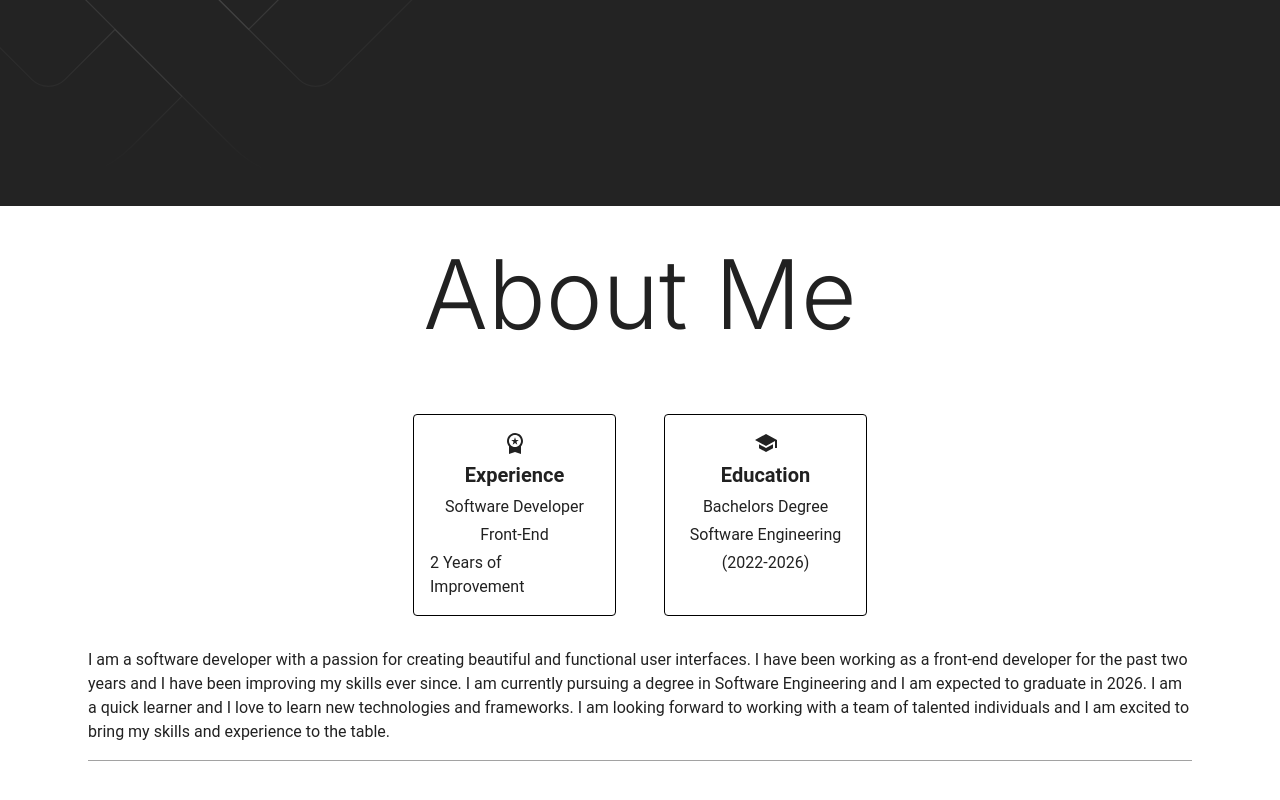
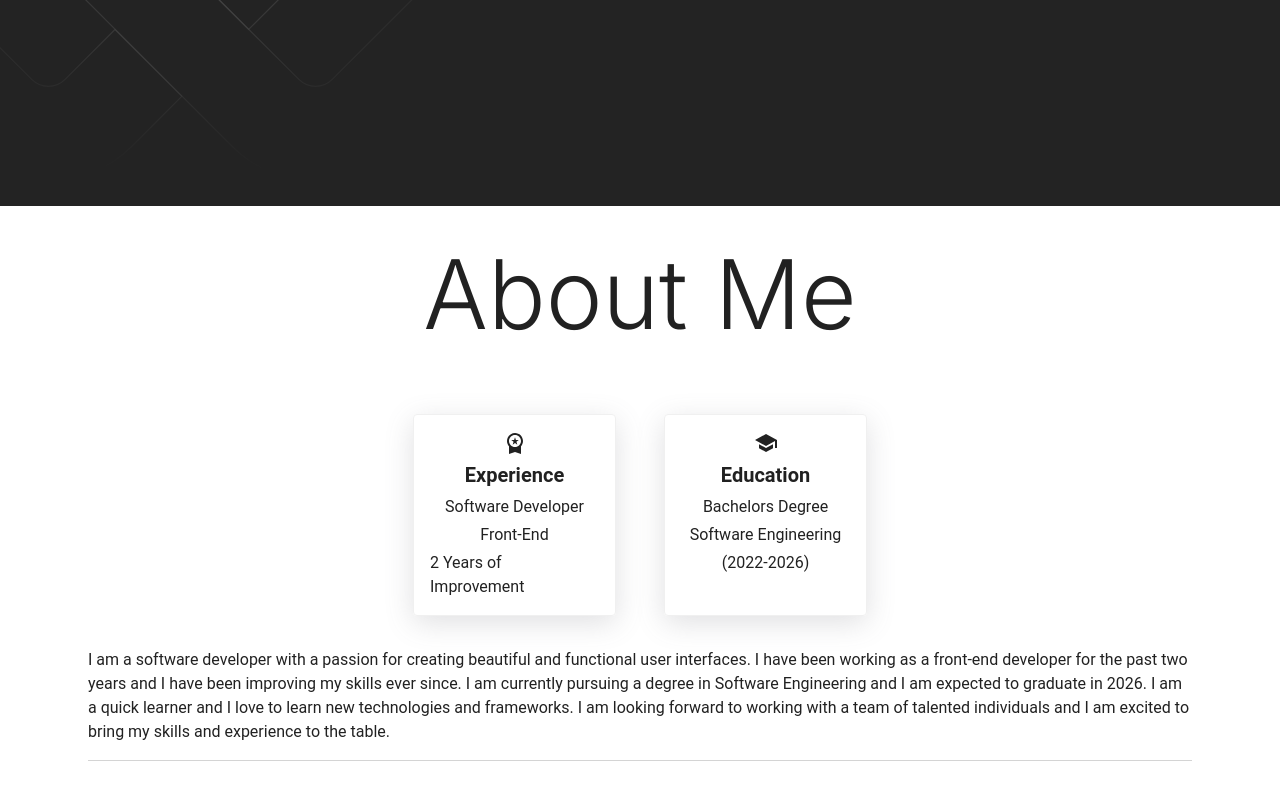
Before and after one commit to MarcusVNT/my-portfolio, a React (Vite) app: page / in a window 1280 px wide. Shown: the part 658-1458 px from the top of the page. Built offline with nearby package versions, Linux system fonts and the light colour scheme; a web font is replaced by a local one.

Commit message:
style: Adjustment on Education and Experience.

```diff
--- a/src/pages/Home/sections/About/About.tsx
+++ b/src/pages/Home/sections/About/About.tsx
@@ -38,8 +38,9 @@ const About = () => {
               display: "flex",
               flexDirection: "column",
               alignItems: "center",
-              border: "1px solid #000",
+              border: "1px solid #f0f0f0",
               borderRadius: "4px",
+              boxShadow: "rgba(100, 100, 111, 0.2) 0px 7px 29px 0px",
               padding: "1rem",
               gap: ".25rem",
               width: "203px",
@@ -64,8 +65,9 @@ const About = () => {
               display: "flex",
               flexDirection: "column",
               alignItems: "center",
-              border: "1px solid #000",
+              border: "1px solid #f0f0f0",
               borderRadius: "4px",
+              boxShadow: "rgba(100, 100, 111, 0.2) 0px 7px 29px 0px",
               padding: "1rem",
               gap: ".25rem",
               width: "203px",
@@ -88,7 +90,7 @@ const About = () => {
         </Grid>
         <Grid
           sx={{
-            borderBottom: "1px solid #a2a2a2",
+            borderBottom: "1px solid #d4d4d4",
           }}
         >
           <Typography variant="body1" marginTop="2rem" marginBottom="1rem">
```
